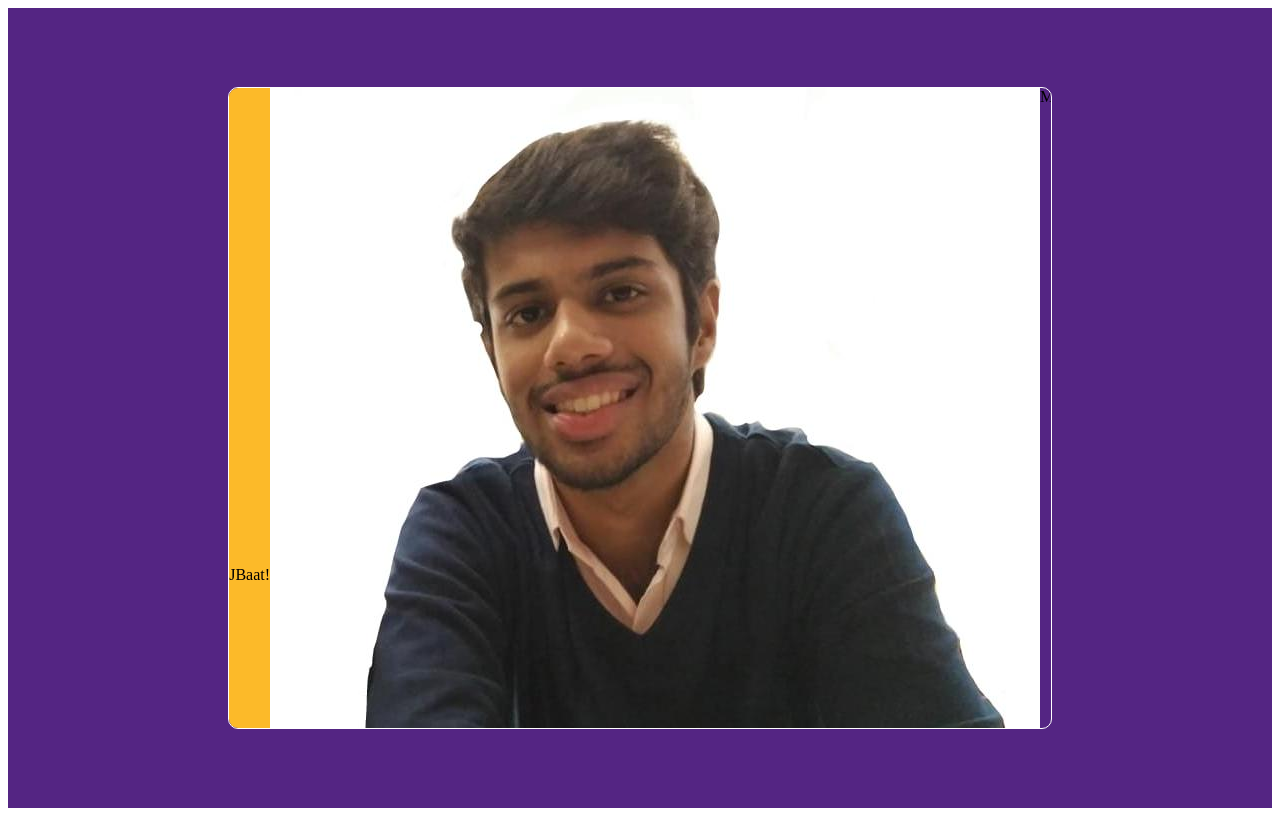
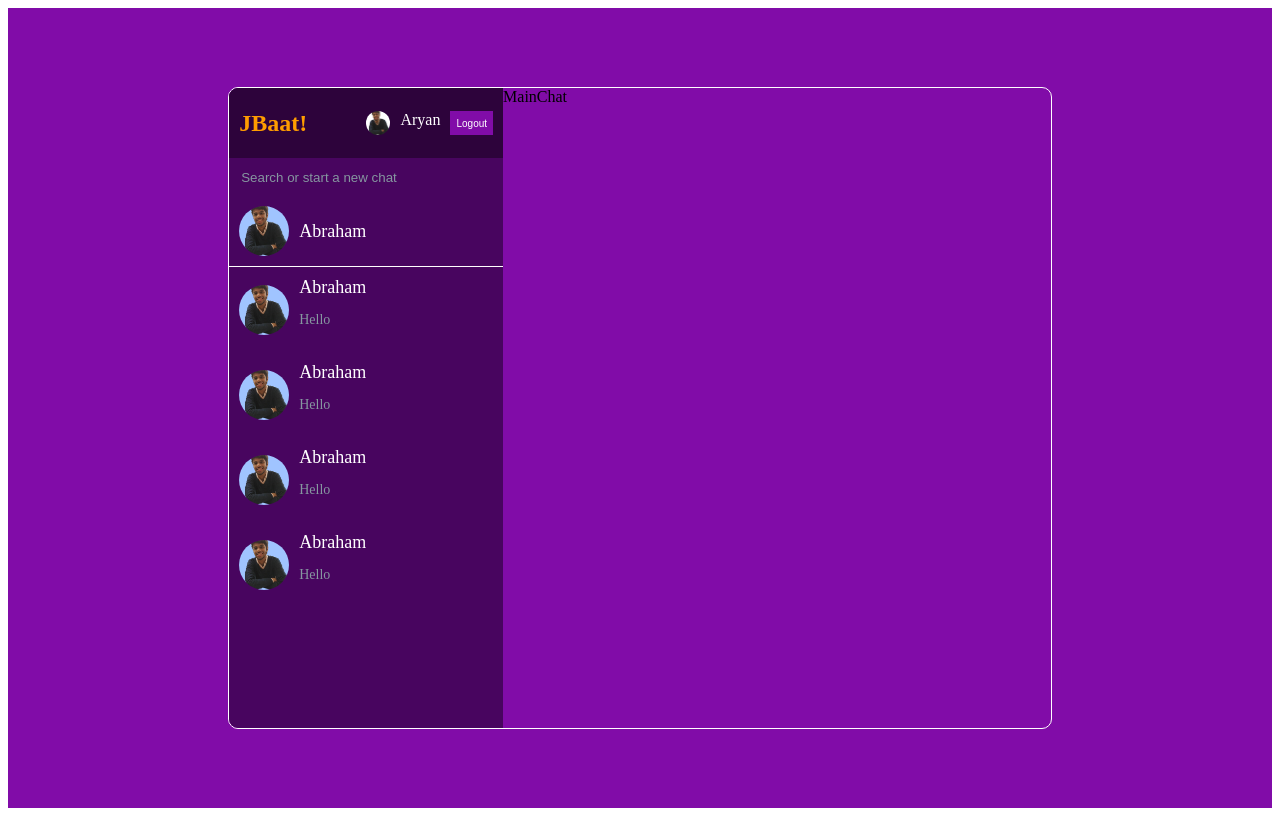
Before and after one commit to aryanabraham/JBaat, a React (Create React App) app: page / in a window 1280 px wide. Built offline with nearby package versions, Linux system fonts and the light colour scheme; the HTML template or start-up script is replaced by a standard one.

Commit message:
Added styling to chat components

```diff
--- a/src/style.scss
+++ b/src/style.scss
@@ -1,6 +1,6 @@
 .formContainer {
   align-items: center;
-  background-color: #542583;
+  background-color: #810ca8;
   display: flex;
   height: 100vh;
   justify-content: center;
@@ -15,13 +15,13 @@
     padding: 20px 60px;
 
     .logo {
-      color: #fcba29;
+      color: #ff9d00;
       font-weight: bold;
       font-size: 40px;
     }
 
     .title {
-      color: #542583;
+      color: #810ca8;
       font-size: 15px;
     }
 
@@ -32,7 +32,7 @@
 
       input {
         border: none;
-        border-bottom: 1px solid #542583;
+        border-bottom: 1px solid #810ca8;
         padding: 15px;
         width: 250px;
 
@@ -42,17 +42,22 @@
       }
 
       button {
-        background-color: #542583;
+        background-color: #810ca8;
         border: none;
         color: white;
         cursor: pointer;
         font-weight: bold;
         padding: 10px;
+        transition-duration: 0.5s;
+      }
+
+      button:hover {
+        background-color: #2d033b;
       }
 
       label {
         align-items: center;
-        color: #542583;
+        color: #810ca8;
         cursor: pointer;
         display: flex;
         font-size: 12px;
@@ -65,7 +70,7 @@
       }
     }
     p {
-      color: #542583;
+      color: #810ca8;
       font-size: 12px;
       margin-top: 10px;
     }
@@ -74,7 +79,7 @@
 
 .home {
   align-items: center;
-  background-color: #542583;
+  background-color: #810ca8;
   display: flex;
   justify-content: center;
   height: 100vh;
@@ -89,12 +94,94 @@
   }
 
   .sidebar {
-    background-color: #fcba29;
+    background-color: #48055f;
     flex: 1;
 
     .navbar {
       align-items: center;
+      background-color: #2d033b;
+      color: white;
+      cursor: pointer;
       display: flex;
+      height: 50px;
+      justify-content: space-between;
+      padding: 10px;
+    }
+
+    .logo {
+      color: #ff9d00;
+      font-weight: bold;
+      font-size: 24px;
+    }
+
+    .user {
+      display: flex;
+      gap: 10px;
+    }
+
+    img {
+      background-color: white;
+      border-radius: 50%;
+      height: 24px;
+      object-fit: cover;
+      width: 24px;
+    }
+
+    button {
+      border: none;
+      background-color: #810ca8;
+      color: white;
+      font-size: 10px;
+    }
+
+    .search {
+      border-bottom: solid 1px white;
+
+      .searchForm {
+        padding: 10px;
+
+        input {
+          background-color: transparent;
+          border: none;
+          color: white;
+          outline: none;
+
+          &::placeholder {
+            color: #8696a0;
+          }
+        }
+      }
+    }
+
+    .userChat {
+      align-items: center;
+      color: white;
+      cursor: pointer;
+      display: flex;
+      gap: 10px;
+      padding: 10px;
+
+      &:hover {
+        background-color: #2d033b;
+      }
+
+      img {
+        border-radius: 50%;
+        height: 50px;
+        object-fit: cover;
+        width: 50px;
+      }
+
+      .userChatInfo {
+        span {
+          font-size: 18px;
+          font-weight: 500;
+        }
+        p {
+          color: #8696a0;
+          font-size: 14px;
+        }
+      }
     }
   }
 
```
